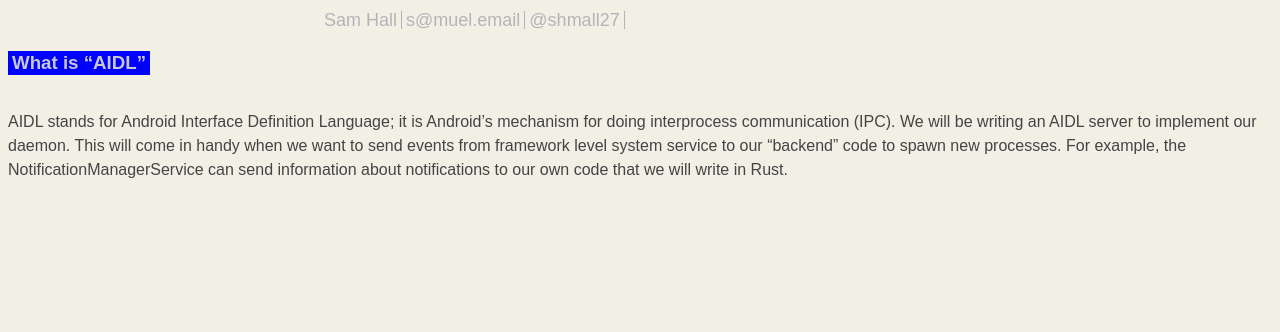
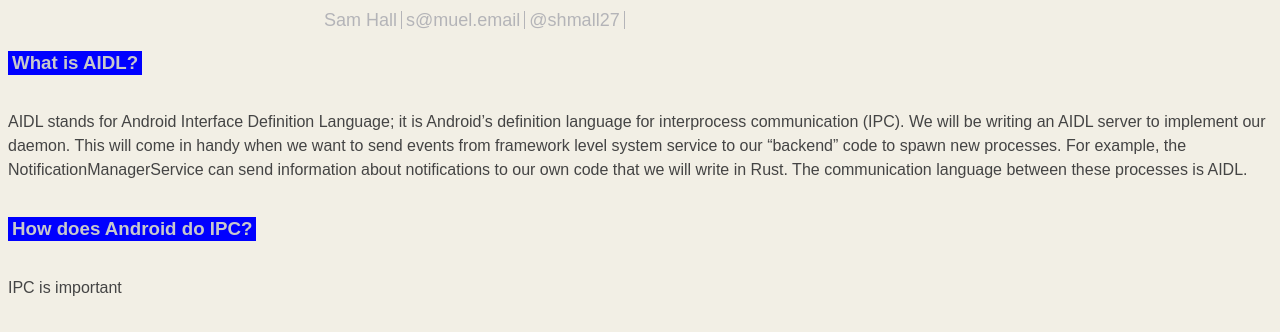
Before and after one commit to shmall27/website, an Astro site: page /writing-aosp-daemon-rust in a window 1280 px wide. Built offline with nearby package versions, Linux system fonts and the light colour scheme; Astro itself is replaced by a stand-in of ours.

Commit message:
Beginning of AIDL post

```diff
--- a/src/content/blog/writing-aosp-daemon-rust.md
+++ b/src/content/blog/writing-aosp-daemon-rust.md
@@ -12,6 +12,10 @@ tags:
   - aidl
   - daemon
 ---
-### What is "AIDL"
+### What is AIDL?
 
-AIDL stands for Android Interface Definition Language; it is Android's mechanism for doing interprocess communication (IPC). We will be writing an AIDL server to implement our daemon. This will come in handy when we want to send events from framework level system service to our "backend" code to spawn new processes. For example, the NotificationManagerService can send information about notifications to our own code that we will write in Rust.
+AIDL stands for Android Interface Definition Language; it is Android's definition language for interprocess communication (IPC). We will be writing an AIDL server to implement our daemon. This will come in handy when we want to send events from framework level system service to our "backend" code to spawn new processes. For example, the NotificationManagerService can send information about notifications to our own code that we will write in Rust. The communication language between these processes is AIDL.
+
+### How does Android do IPC?
+
+IPC is important
```
Also changed, not shown: 1 other file.
